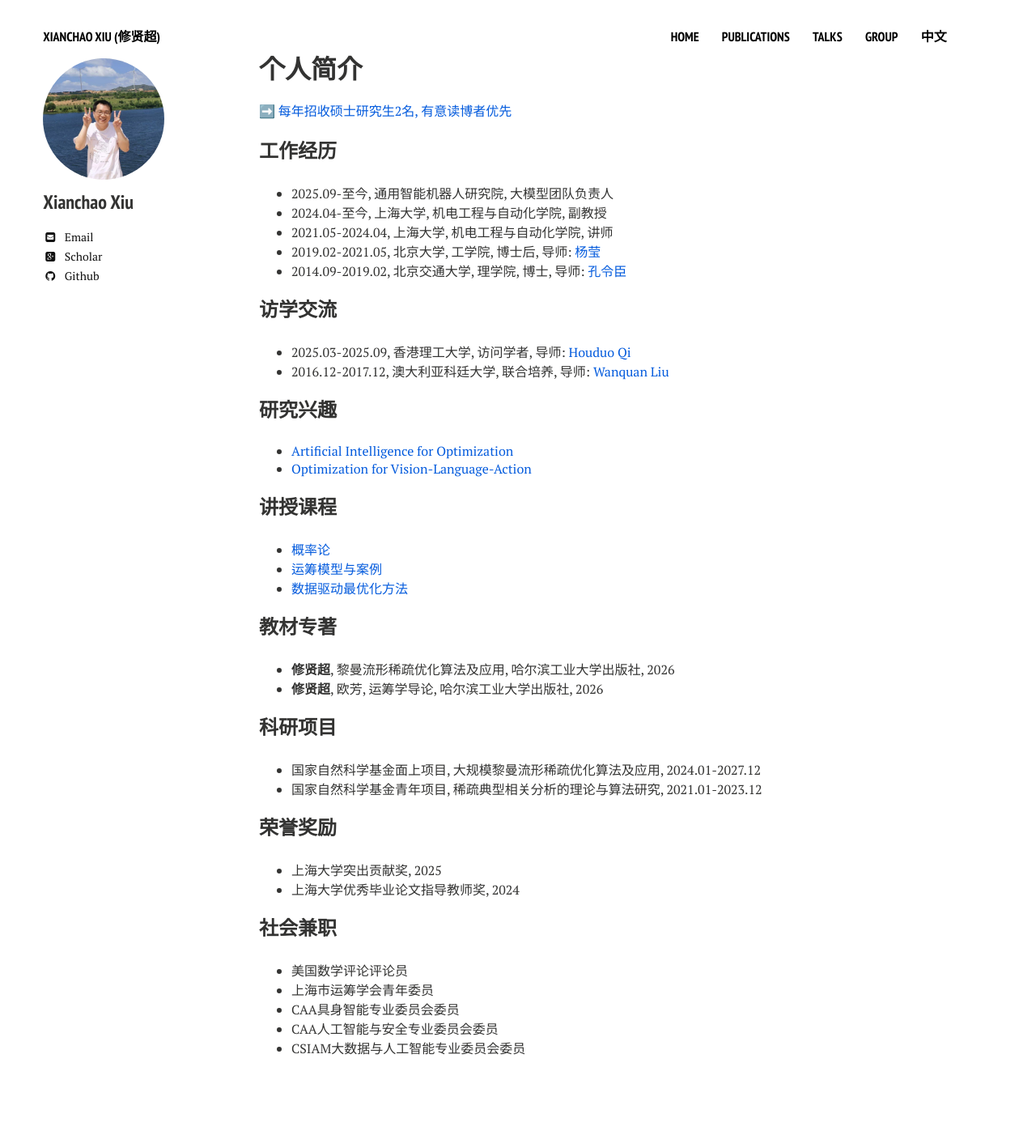
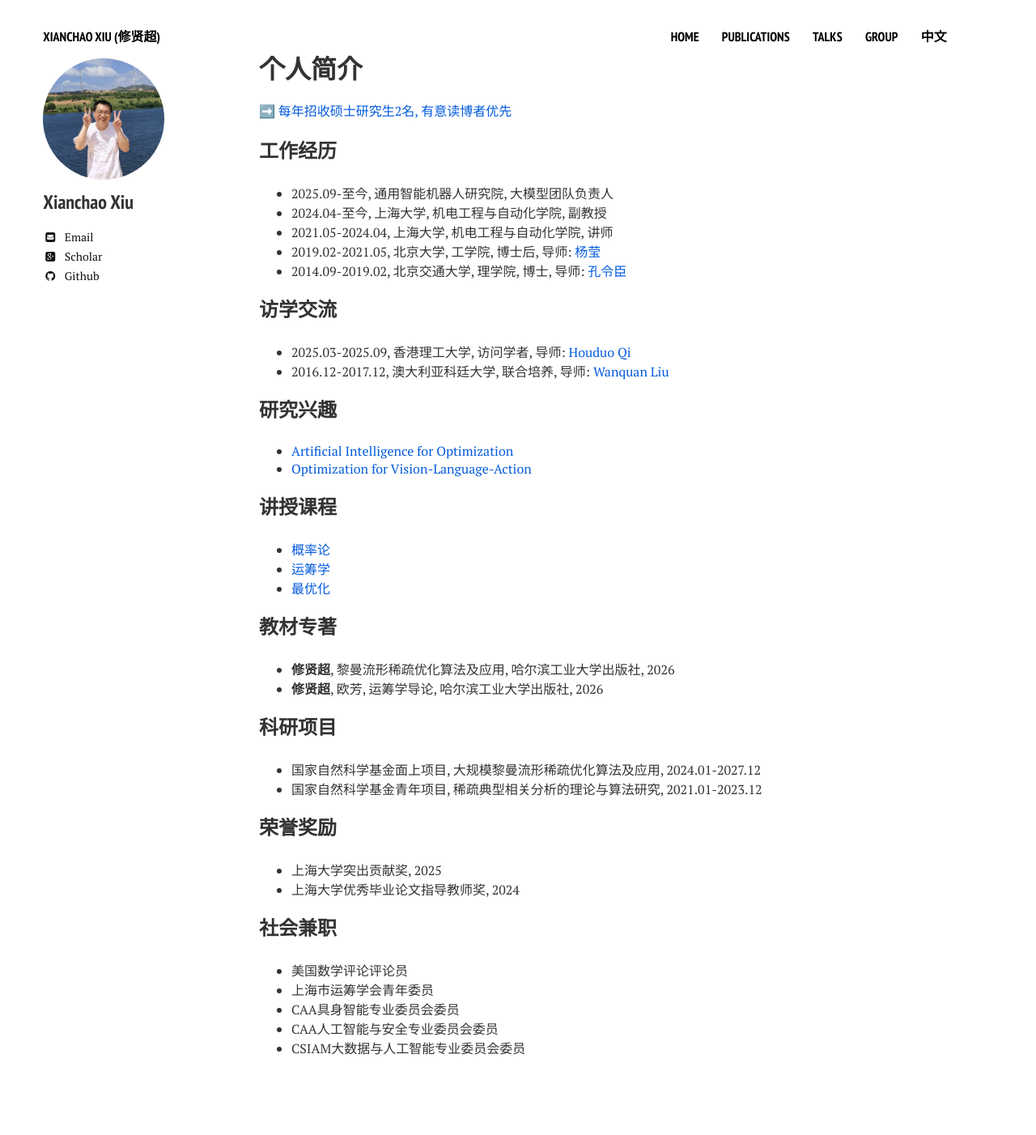
Before and after one commit to xianchaoxiu/xianchaoxiu.github.io, a Jekyll site: the page built from chinese/index.md, in a window 1280 px wide. Shown: the whole page at 81% size. Built offline with Jekyll 4.4.1, drawn with Linux system fonts in a browser that asks for light colours; nearby versions of some CDN libraries.

Commit message:
Update index.md

```diff
--- a/chinese/index.md
+++ b/chinese/index.md
@@ -30,8 +30,8 @@ share: false
 
 ### 讲授课程
 * <a href="https://xianchaoxiu.github.io/chinese/course/PRO/" class="textlink" target="_blank"> 概率论</a><br>
-* <a href="https://xianchaoxiu.github.io/chinese/course/OR/" class="textlink" target="_blank"> 运筹模型与案例</a> <br>
-* <a href="https://xianchaoxiu.github.io/chinese/course/OPT/" class="textlink" target="_blank"> 数据驱动最优化方法</a> <br>
+* <a href="https://xianchaoxiu.github.io/chinese/course/OR/" class="textlink" target="_blank"> 运筹学</a> <br>
+* <a href="https://xianchaoxiu.github.io/chinese/course/OPT/" class="textlink" target="_blank"> 最优化</a> <br>
 
 
 
```
